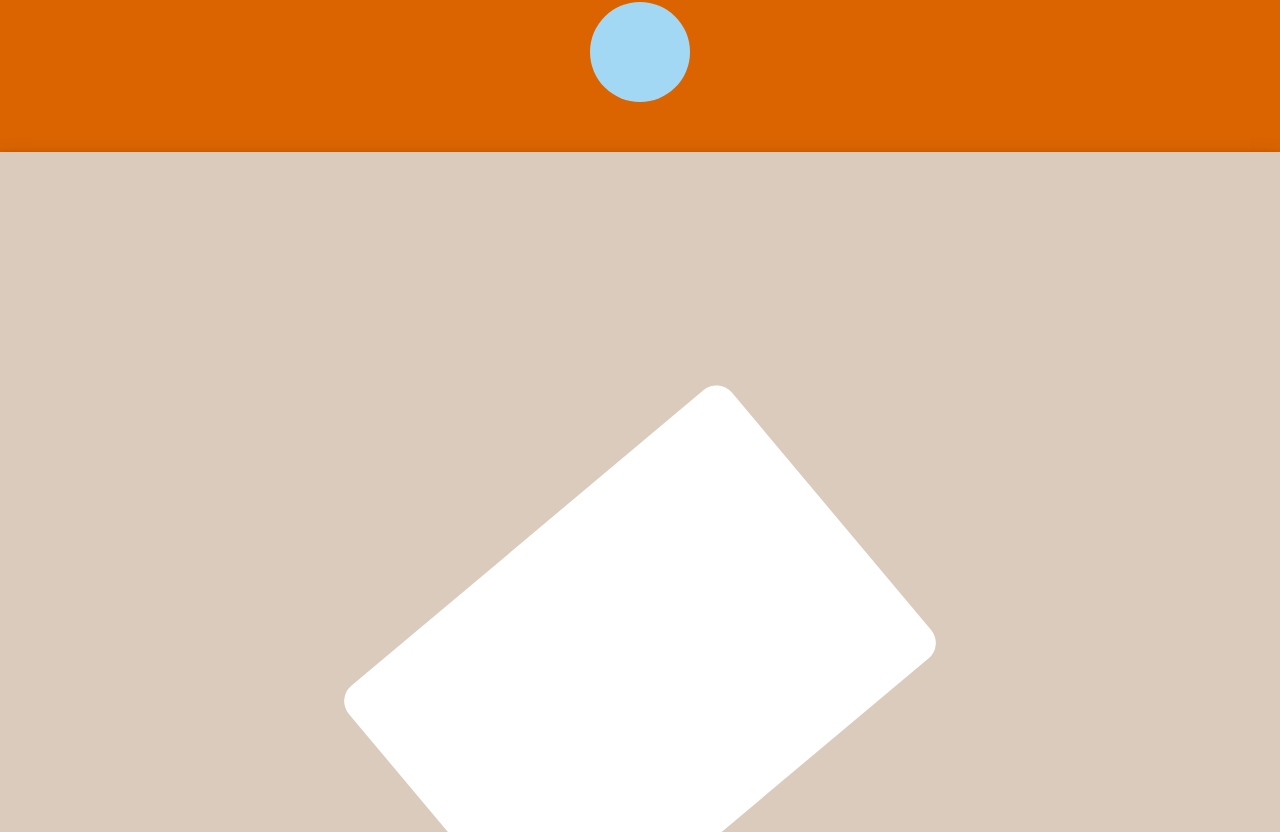
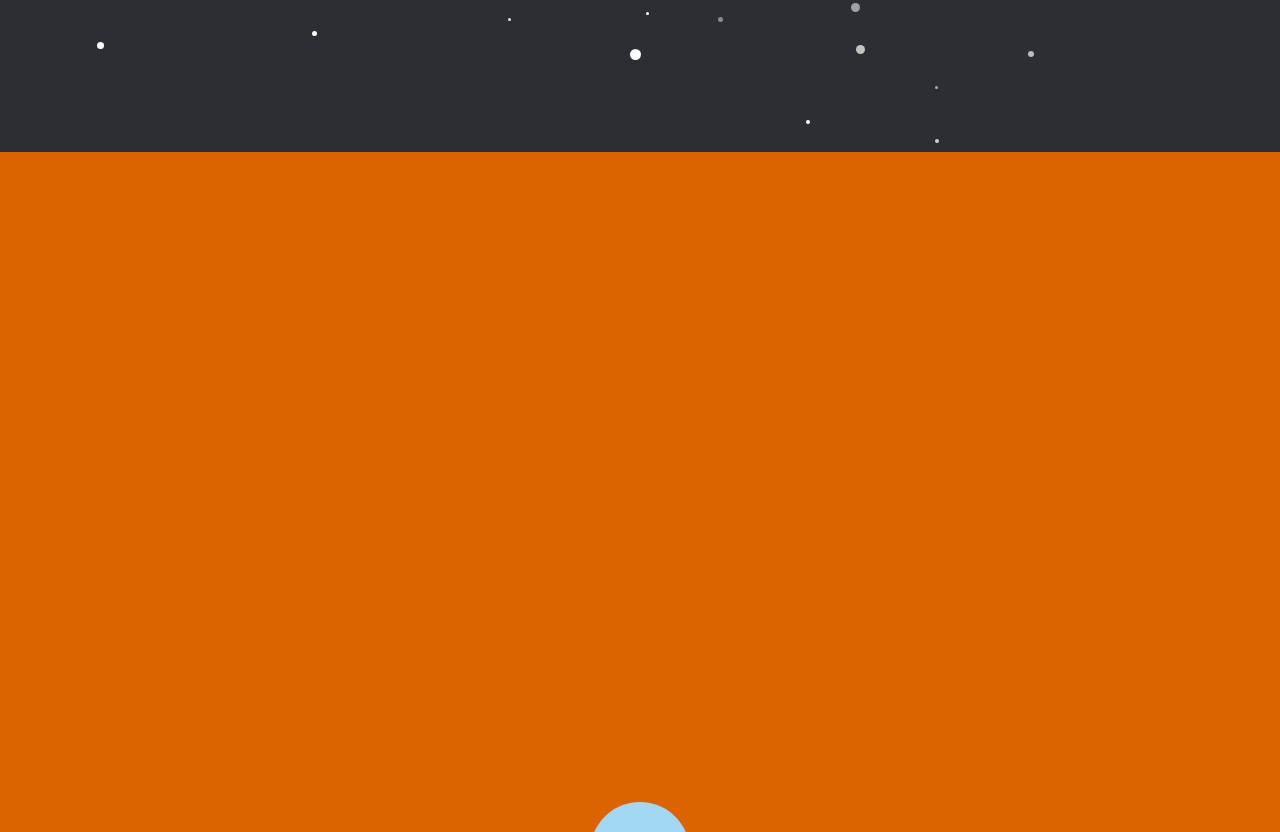
Before and after one commit to martrohelsanchez/museum-of-animation, a React (Create React App) app: page / in a window 1280 px wide. Shown: the part 648-1480 px from the top of the page. Built offline with nearby package versions, Linux system fonts and the light colour scheme.

Commit message:
💫Add Space

```diff
--- a/src/App.tsx
+++ b/src/App.tsx
@@ -15,14 +15,13 @@ import useWindowSize from './hooks/useWindowSize';
 import theme from './theme';
 import CardRotate from './components/cardRotate/CardRotate';
 import OnBoardingScreen from './components/onboardingScreen/OnboardingScreen';
+import Space from './components/space/Space';
 
 function App() {
     const {scrollY} = useViewportScroll();
     const prevScrollY = useRef(0);
     const [currentPage, setCurrPage] = useState(0);
     const scrollTimeout = useRef<number | undefined>(undefined);
-
-    console.log(scrollY);
 
     useEffect(() => {
         document.addEventListener('scroll', onScroll);
@@ -68,7 +67,7 @@ function App() {
     const windowSize = useWindowSize();
     const originPageY = currentPage * windowSize.height;
     const scale = useTransform(scrollY, [originPageY - 300, originPageY, originPageY + 300], [.9, 1, .9]);
-    const animations = [OnBoardingScreen, CardRotate, PeekGallery, CardPaging, AddMsg, ChatHead, Typing, ListShuffler, TwitterLike, DropLets];
+    const animations = [Space, OnBoardingScreen, CardRotate, PeekGallery, CardPaging, AddMsg, ChatHead, Typing, ListShuffler, TwitterLike, DropLets];
 
     return (
         <ThemeProvider theme={theme}>
```
